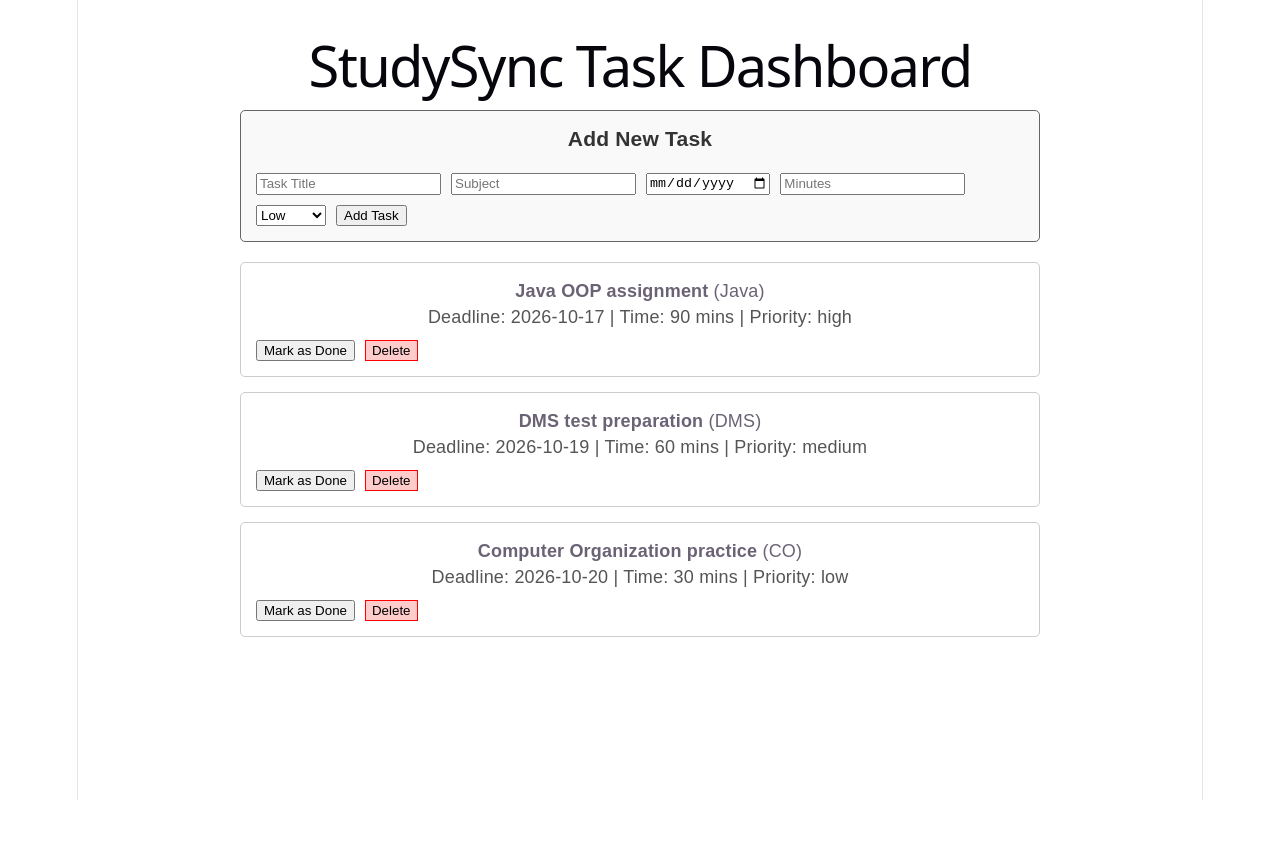
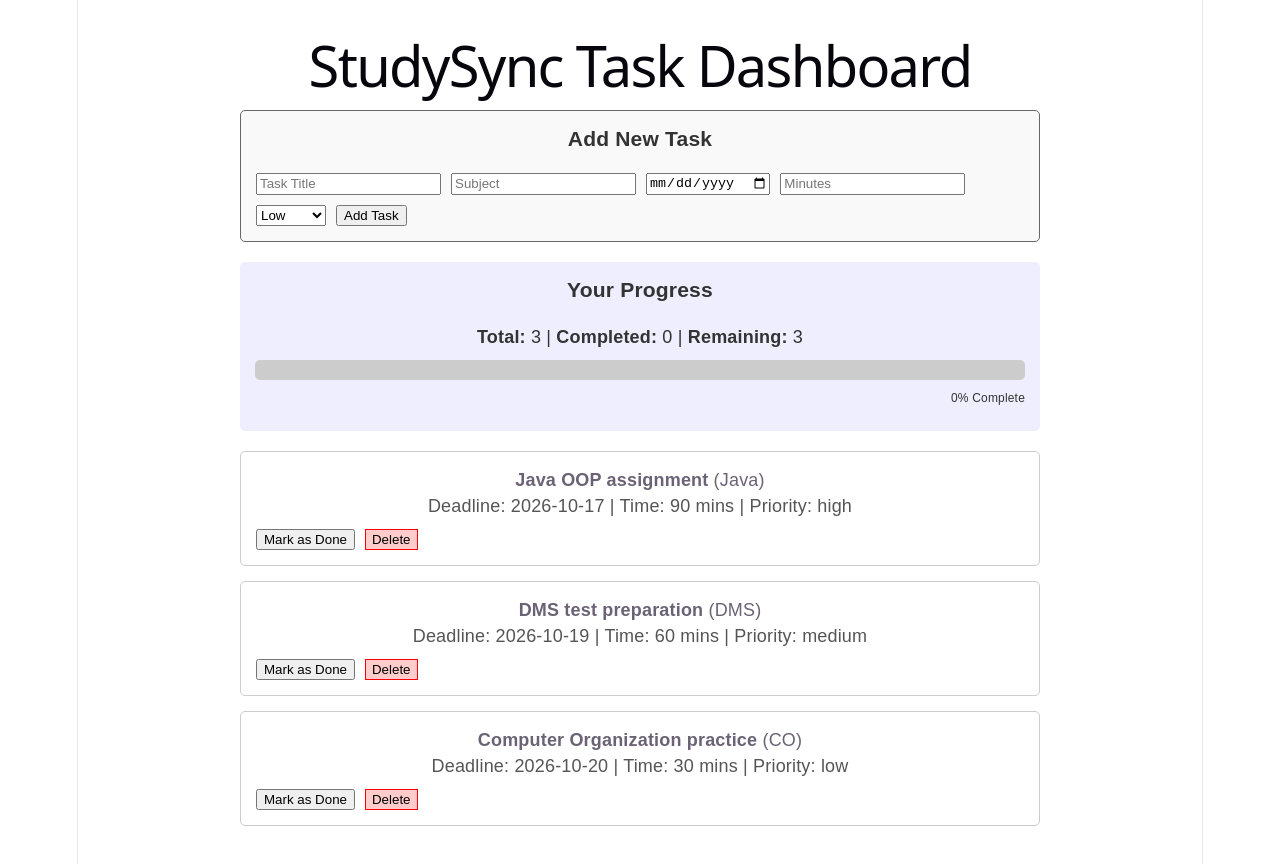
Before and after one commit to Priya-CP/studysync-ai-practicr, a React app in the folder frontend/: page / in a window 1280 px wide. Before the commit the page ends 800 px from the top, so only its background shows below. Built offline with nearby package versions, Linux system fonts and the light colour scheme; the HTML template or start-up script is replaced by a standard one.

Commit message:
Add progress tracking UI

```diff
--- a/frontend/src/App.jsx
+++ b/frontend/src/App.jsx
@@ -1,7 +1,6 @@
 import { useState } from 'react';
 import { mockTasks } from './mockData';
 
-// We map mockTasks to ensure they all have a "completed" status starting as false
 const initialTasks = mockTasks.map(task => ({ ...task, completed: false }));
 
 function App() {
@@ -24,25 +23,29 @@ function App() {
     const taskToAdd = {
       ...newTask,
       id: Date.now().toString(),
-      completed: false // New tasks start as not completed
+      completed: false
     };
     setTasks([...tasks, taskToAdd]);
     setNewTask({ title: '', subject: '', deadline: '', estimatedMinutes: '', priority: 'low' });
   };
 
-  // NEW: Function to delete a task
   const handleDelete = (idToRemove) => {
     const updatedTasks = tasks.filter(task => task.id !== idToRemove);
     setTasks(updatedTasks);
   };
 
-  // NEW: Function to mark a task as done or undone
   const handleToggleComplete = (idToToggle) => {
     const updatedTasks = tasks.map(task =>
       task.id === idToToggle ? { ...task, completed: !task.completed } : task
     );
     setTasks(updatedTasks);
   };
+
+  // NEW: Calculate progress statistics
+  const totalTasks = tasks.length;
+  const completedTasks = tasks.filter(task => task.completed).length;
+  const remainingTasks = totalTasks - completedTasks;
+  const completionPercentage = totalTasks === 0 ? 0 : Math.round((completedTasks / totalTasks) * 100);
 
   return (
     <div style={{ padding: '20px', fontFamily: 'sans-serif', maxWidth: '800px', margin: '0 auto' }}>
@@ -65,6 +68,24 @@ function App() {
         </form>
       </div>
 
+      {/* NEW: THE PROGRESS TRACKER */}
+      <div style={{ marginBottom: '20px', padding: '15px', backgroundColor: '#eef', borderRadius: '5px', color: '#333' }}>
+        <h3 style={{ marginTop: 0 }}>Your Progress</h3>
+        <p style={{ margin: '5px 0' }}>
+          <strong>Total:</strong> {totalTasks} | <strong>Completed:</strong> {completedTasks} | <strong>Remaining:</strong> {remainingTasks}
+        </p>
+        <div style={{ width: '100%', backgroundColor: '#ccc', borderRadius: '5px', height: '20px', marginTop: '10px' }}>
+          <div style={{
+            width: `${completionPercentage}%`,
+            backgroundColor: '#4caf50',
+            height: '100%',
+            borderRadius: '5px',
+            transition: 'width 0.3s ease-in-out'
+          }}></div>
+        </div>
+        <p style={{ margin: '5px 0', textAlign: 'right', fontSize: '12px' }}>{completionPercentage}% Complete</p>
+      </div>
+
       {/* THE TASK LIST */}
       {tasks.length === 0 ? (
         <p>No tasks available. You are all caught up!</p>
@@ -76,13 +97,12 @@ function App() {
               border: '1px solid #ccc',
               padding: '15px',
               borderRadius: '5px',
-              backgroundColor: task.completed ? '#e0ffe0' : 'transparent', // Turns green if done
-              textDecoration: task.completed ? 'line-through' : 'none' // Crosses out text if done
+              backgroundColor: task.completed ? '#e0ffe0' : 'transparent',
+              textDecoration: task.completed ? 'line-through' : 'none'
             }}>
               <strong>{task.title}</strong> ({task.subject})<br />
               <span style={{ color: '#555' }}>Deadline: {task.deadline} | Time: {task.estimatedMinutes} mins | Priority: {task.priority}</span>
 
-              {/* THE ACTION BUTTONS */}
               <div style={{ marginTop: '10px', display: 'flex', gap: '10px' }}>
                 <button onClick={() => handleToggleComplete(task.id)} style={{ cursor: 'pointer' }}>
                   {task.completed ? 'Undo' : 'Mark as Done'}
```
